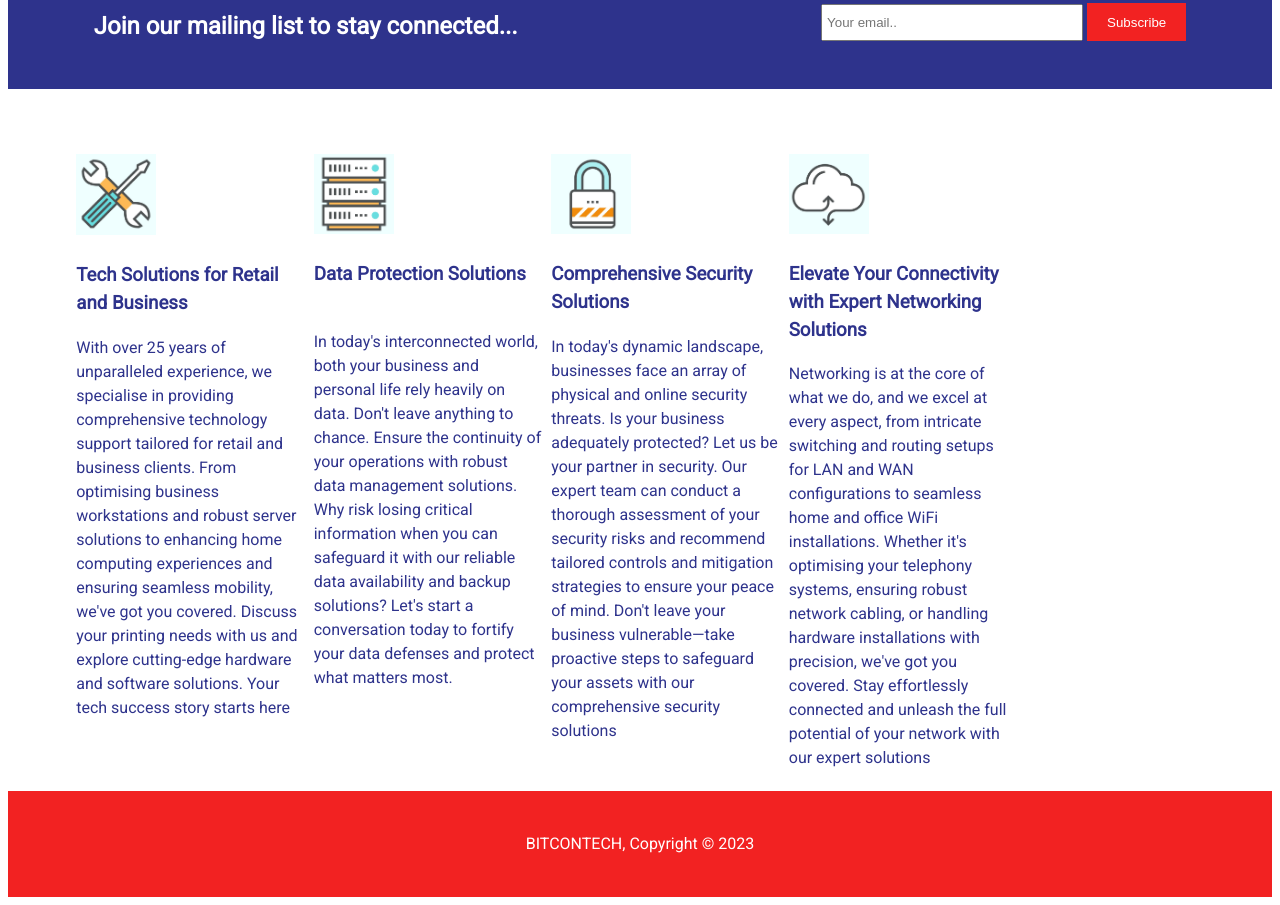
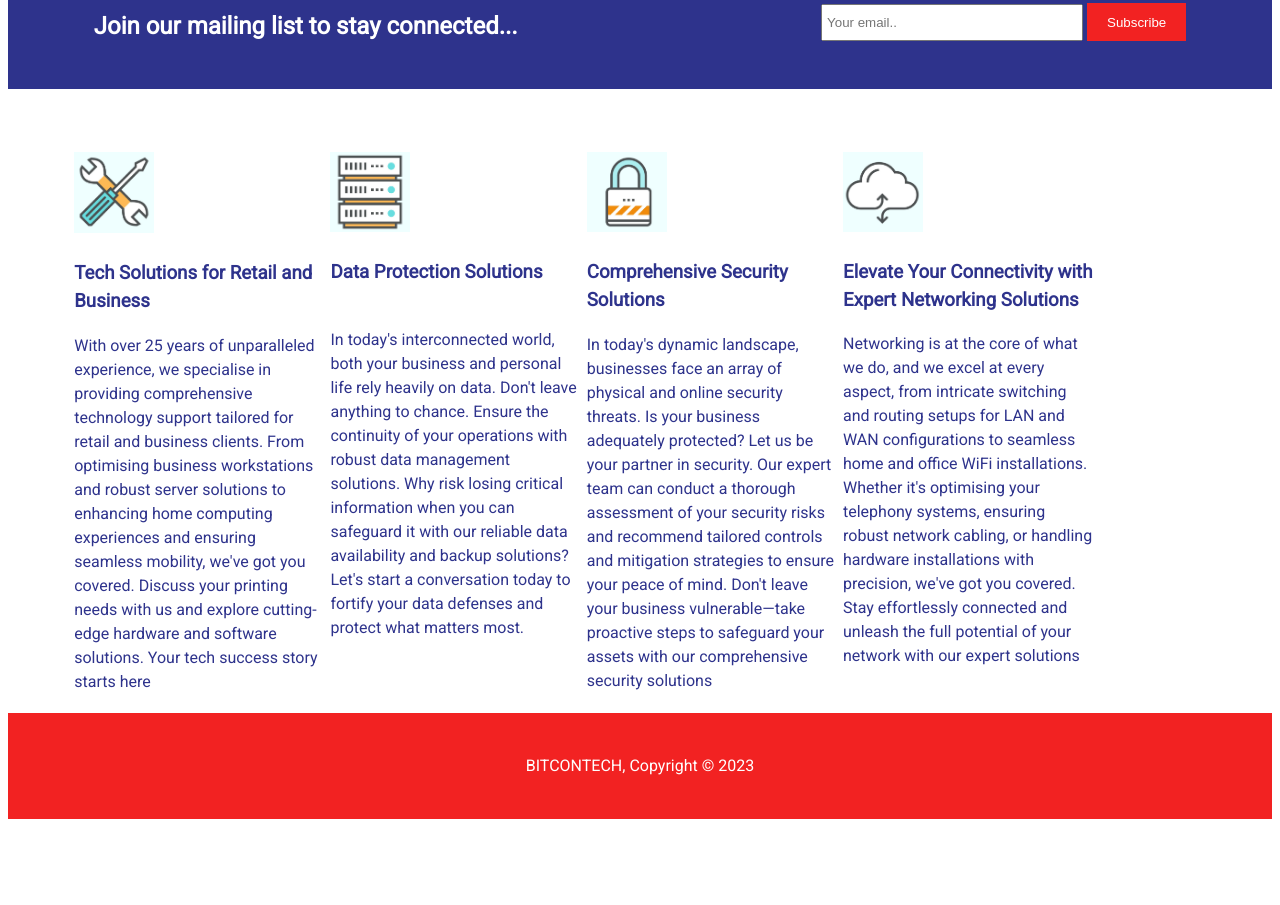
Before and after one commit to the-suit/bitcontech, a plain HTML site: page index.html in a window 1280 px wide. Shown: the part 850-1755 px from the top of the page. After the commit the page ends 1677 px from the top, so only its background shows below. Drawn offline with Linux system fonts and the light colour scheme.

Commit message:
Add files via upload

```diff
--- a/style.css
+++ b/style.css
@@ -132,15 +132,16 @@ header a:hover{
 #boxes{
     margin-top: 60px;
     display: flex;
-    gap: 20px;
+    flex-wrap: wrap;
+    gap: 50px;
 }
 #boxes .box{
     float: left;
     text-align: left;
     text-wrap: wrap;
-    width: 20%;
-    padding: 5px;
-    gap: 20px;
+    width: 22%;
+    padding: 3px;
+    gap: 50px;
 }
 #boxes .box img{
     width: 80px;
```
